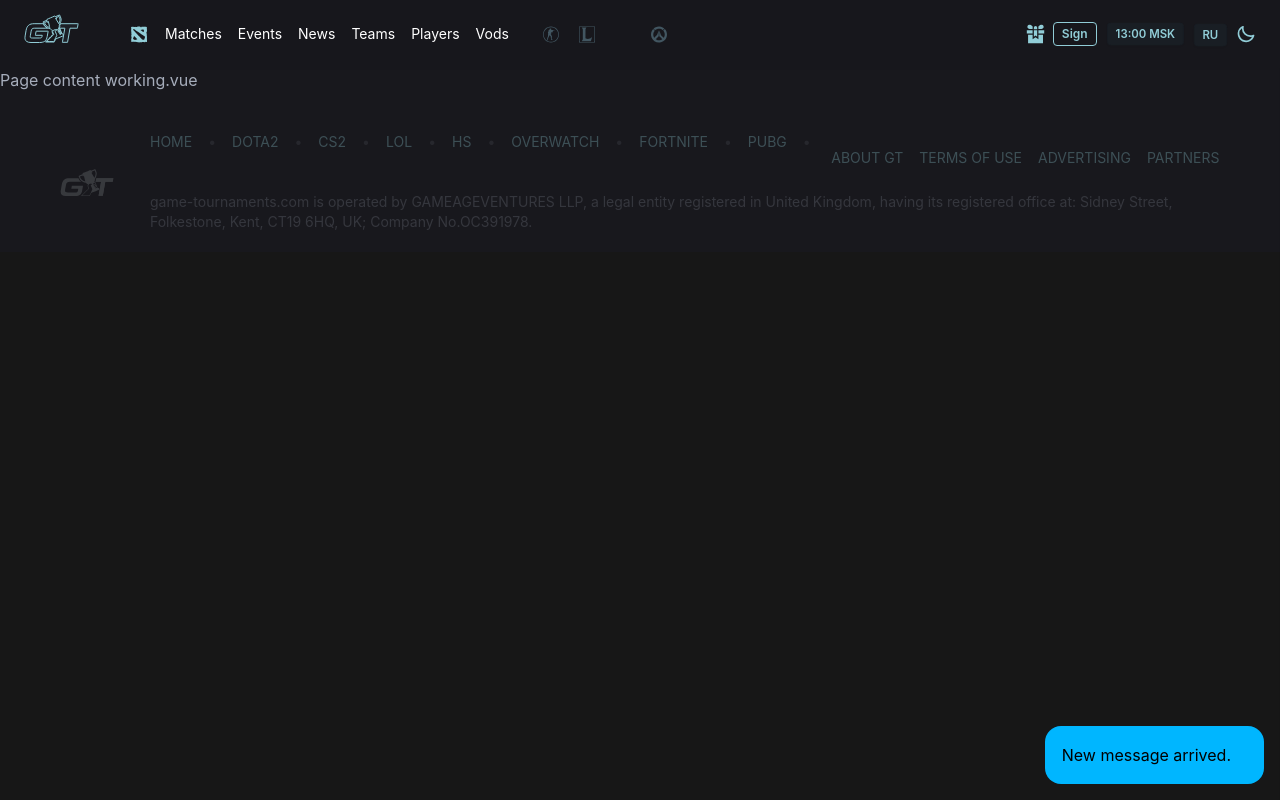
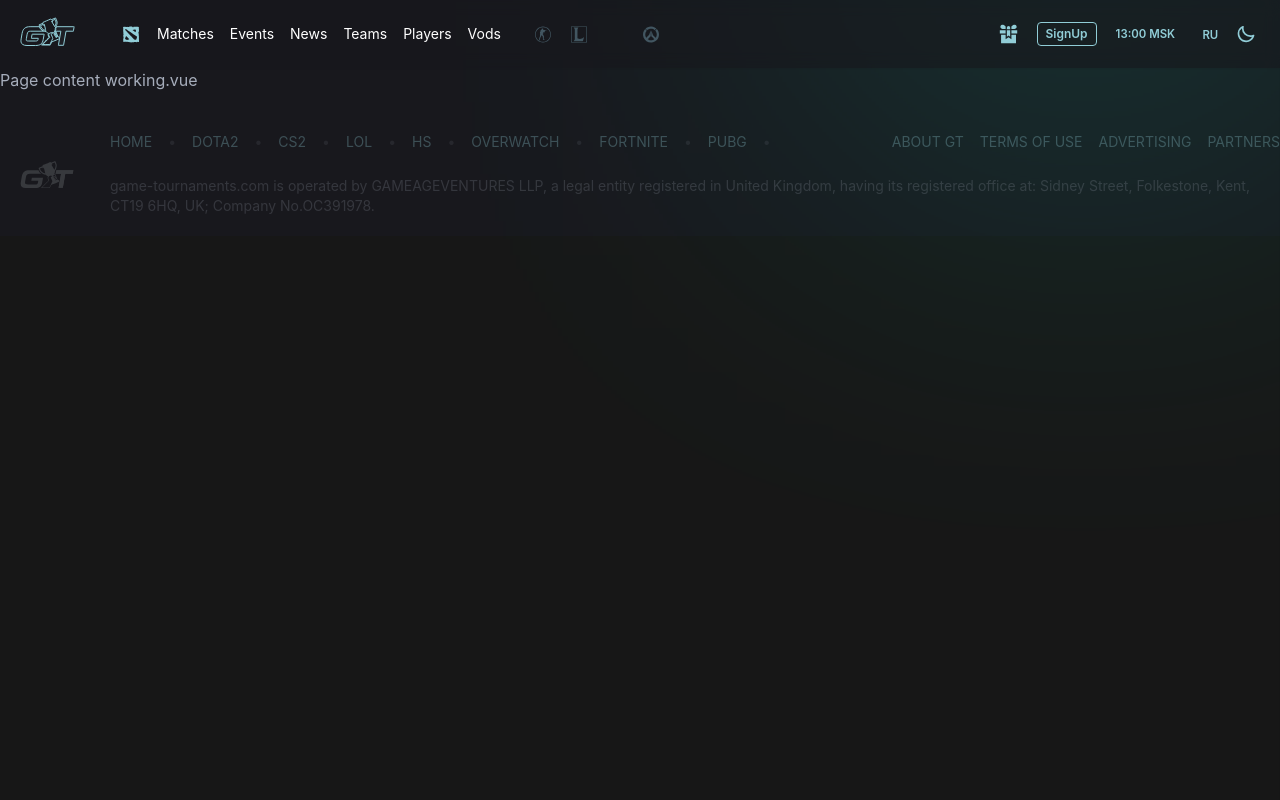
Before and after one commit to kleale/gt2.0_nuxt, a Nuxt app: page /working in a window 1280 px wide. Built offline with nearby package versions, Linux system fonts and the light colour scheme.

Commit message:
main page fixes

```diff
--- a/app.vue
+++ b/app.vue
@@ -2,11 +2,6 @@
   <NuxtLayout data-theme="gtTheme">
     <NuxtPage/>
     <AppFooter />
+
   </NuxtLayout>
-
-  <div class="toast">
-    <div class="alert alert-info">
-      <span>New message arrived.</span>
-    </div>
-  </div>
 </template>
--- a/assets/css/main.css
+++ b/assets/css/main.css
@@ -6,21 +6,21 @@
   background: #171717;
 }
 body{
-  background: #171717;
-
+  position: relative;
   /* background: url('~/assets/img/bg.jpg') 0% 50% repeat #171717; */
-  /*
   &:before{
     content: "";
     display: block;
-    width: 2890px;
-    height: 1890px;
-    background: radial-gradient(circle, rgba(158,17,245,0.13491334033613445) 0%, rgba(158,17,245,0) 41%);
-    bottom:-1300px;
-    right: 50%;
-    margin-right: -1500px;
+    width: 390px;
+    height: 390px;
+    /* background: radial-gradient(circle, rgba(158,17,245,0.13491334033613445) 0%, rgba(158,17,245,0) 41%); */
+    top:-300px;
+    right: 0;
     position: absolute;
-  } */
+    background: #11F5CC;
+    filter: blur(200px);
+    opacity: .3;
+  }
 }
 
 [data-theme] {
--- a/components/AppFooter.vue
+++ b/components/AppFooter.vue
@@ -1,5 +1,5 @@
 <template>
-  <footer class="footer px-10 pt-10 pb-5 text-base-content flex flex-col lg:flex-row w-full max-w-7xl">
+  <footer class="footer px-10 md:px-0 pt-10 pb-5 text-base-content flex flex-col lg:flex-row w-full max-w-7xl">
     <div class="px-5 opacity-30 self-center">
       <svg width="54" height="28" viewBox="0 0 54 28" fill="none" xmlns="http://www.w3.org/2000/svg">
         <path d="M23.0136 17.6855L22.1771 22.3779C21.442 26.6137 19.3381 28.0087 14.8004 28.0087H6.28277C2.60729 28.0087 0.680664 26.7404 0.680664 23.6964C0.680664 23.1895 0.757121 22.606 0.857989 21.9973L1.7962 16.5946C2.63263 11.8768 4.83791 10.203 9.42627 10.203H18.486C18.6435 10.6832 18.8991 11.4197 19.3731 12.0524C20.0759 12.9921 21.2362 13.7032 21.2362 13.7032H9.95871C7.42364 13.7032 6.38456 14.4894 5.92766 17.1274L5.1419 21.5917C5.0659 22.0733 5.0157 22.4793 5.0157 22.8342C5.0157 24.1785 5.75079 24.5085 7.98141 24.5085H14.9017C17.0057 24.5085 17.6896 23.9504 17.9181 22.6821L18.2479 20.8055H11.3022L11.86 17.6855H23.0136Z" fill="#808689" />
@@ -23,7 +23,7 @@
             </template>
           </nav>
 
-        <nav class="text-center pt-4 md:pt-4  md:flex md:flex-row md:grow justify-center lg:flex-row lg:justify-start gap-4 border-t border-secondary md:border-t-0 ">
+        <nav class="text-center pt-4 md:pt-0 md:justify-end md:flex md:flex-row md:grow justify-center lg:flex-row gap-4 border-t border-secondary md:border-t-0 ">
           <template v-for="item in subnavigation">
             <a class="inline-flex p-2 md:p-0 link link-hover text-primary opacity-30 hover:opacity-100">{{ item.name }}</a>
             <!-- <span class="opacity-10 hidden lg:inline">•</span> -->
--- a/components/AppHeader.vue
+++ b/components/AppHeader.vue
@@ -1,10 +1,10 @@
 <template>
-  <header class="navbar text-primary sticky top-0 z-30 bg-base-100 bg-opacity-60 backdrop-blur transition-shadow duration-100 [transform:translate3d(0,0,0)]
-  shadow-sm">
+  <header class="navbar flex justify-center text-primary sticky top-0 z-30 bg-base-100 bg-opacity-60 backdrop-blur transition-shadow duration-100 [transform:translate3d(0,0,0)] shadow-sm">
+    <div class="flex w-full max-w-7xl self-center">
       <div class="navbar-start lg:w-auto">
-      <a href="/" class="px-3 lg:px-4 logo">
+        <a href="/" class="px-3 h-8 logo flex">
           <!-- <img class="h-8 w-auto" :src="GTlogo" alt="GTlogo" /> -->
-        <GTlogo2 class="h-8 w-auto" alt="GTlogo" :fontControlled="false" />
+          <GTlogo2 class="w-17" alt="GTlogo" :fontControlled="false" />
         </a>
       </div>
       <div class="navbar-center hidden lg:flex lg:grow">
@@ -32,12 +32,12 @@
           </li>
         </ul>
       </div>
-    <div class="navbar-end gap-2 lg:w-auto px-3 lg:px-4">
-      <a href="/">
+      <div class="navbar-end gap-2 lg:flex lg:w-auto px-3 lg:px-4 items-center">
+        <a href="#" class="btn btn-sm btn-ghost btn-circle mr-1 text-primary hover:bg-primary hover:text-black">
           <!-- <img class="h-6 w-auto" :src="Gift" alt="Gift" /> -->
           <Gift class="h-5 w-auto" alt="Gift" :fontControlled="false" />
         </a>
-      <button class="btn btn-xs rounded text-primary btn-outline hover:bg-primary hover:border-primary" v-if="!sign" @click="onSign">Sign</button>
+        <button class="btn btn-xs rounded text-primary btn-outline hover:bg-primary hover:border-primary" v-if="!sign" @click="onSign">SignUp</button>
         <div class="dropdown dropdown-end" v-if="sign">
           <div tabindex="0" role="button" class="btn btn-ghost btn-circle avatar">
             <div class="w-8 rounded-full">
@@ -61,10 +61,10 @@
             <li><a>Logout</a></li>
           </ul>
         </div>
-      <button class="btn btn-xs hidden lg:block text-primary rounded hover:bg-primary hover:border-primary hover:text-black">13:00 MSK</button>
+        <button class="btn btn-xs btn-ghost hidden lg:block text-primary rounded hover:bg-primary hover:border-primary hover:text-black">13:00 MSK</button>
 
         <div class="dropdown dropdown-end hidden lg:block rounded">
-        <div tabindex="0" role="button" class="btn btn-xs text-primary rounded hover:bg-primary hover:border-primary hover:text-black">RU</div>
+          <div tabindex="0" role="button" class="btn btn-xs btn-ghost text-primary rounded hover:bg-primary hover:border-primary hover:text-black">RU</div>
           <ul tabindex="0" class="dropdown-content z-[1] menu p-2 shadow bg-base-100 rounded-box w-22">
             <li><a>Ru</a></li>
             <li><a>En</a></li>
@@ -75,13 +75,14 @@
           <!-- this hidden checkbox controls the state -->
           <input id="swap" type="checkbox" class="theme-controller" value="synthwave" />
           <!-- sun icon -->
-        <svg id="sun"  class="swap-on fill-current w-5 h-5" xmlns="http://www.w3.org/2000/svg" viewBox="0 0 24 24"><path d="M5.64,17l-.71.71a1,1,0,0,0,0,1.41,1,1,0,0,0,1.41,0l.71-.71A1,1,0,0,0,5.64,17ZM5,12a1,1,0,0,0-1-1H3a1,1,0,0,0,0,2H4A1,1,0,0,0,5,12Zm7-7a1,1,0,0,0,1-1V3a1,1,0,0,0-2,0V4A1,1,0,0,0,12,5ZM5.64,7.05a1,1,0,0,0,.7.29,1,1,0,0,0,.71-.29,1,1,0,0,0,0-1.41l-.71-.71A1,1,0,0,0,4.93,6.34Zm12,.29a1,1,0,0,0,.7-.29l.71-.71a1,1,0,1,0-1.41-1.41L17,5.64a1,1,0,0,0,0,1.41A1,1,0,0,0,17.66,7.34ZM21,11H20a1,1,0,0,0,0,2h1a1,1,0,0,0,0-2Zm-9,8a1,1,0,0,0-1,1v1a1,1,0,0,0,2,0V20A1,1,0,0,0,12,19ZM18.36,17A1,1,0,0,0,17,18.36l.71.71a1,1,0,0,0,1.41,0,1,1,0,0,0,0-1.41ZM12,6.5A5.5,5.5,0,1,0,17.5,12,5.51,5.51,0,0,0,12,6.5Zm0,9A3.5,3.5,0,1,1,15.5,12,3.5,3.5,0,0,1,12,15.5Z" /></svg>
+          <svg id="sun" class="swap-on fill-current w-5 h-5" xmlns="http://www.w3.org/2000/svg" viewBox="0 0 24 24"><path d="M5.64,17l-.71.71a1,1,0,0,0,0,1.41,1,1,0,0,0,1.41,0l.71-.71A1,1,0,0,0,5.64,17ZM5,12a1,1,0,0,0-1-1H3a1,1,0,0,0,0,2H4A1,1,0,0,0,5,12Zm7-7a1,1,0,0,0,1-1V3a1,1,0,0,0-2,0V4A1,1,0,0,0,12,5ZM5.64,7.05a1,1,0,0,0,.7.29,1,1,0,0,0,.71-.29,1,1,0,0,0,0-1.41l-.71-.71A1,1,0,0,0,4.93,6.34Zm12,.29a1,1,0,0,0,.7-.29l.71-.71a1,1,0,1,0-1.41-1.41L17,5.64a1,1,0,0,0,0,1.41A1,1,0,0,0,17.66,7.34ZM21,11H20a1,1,0,0,0,0,2h1a1,1,0,0,0,0-2Zm-9,8a1,1,0,0,0-1,1v1a1,1,0,0,0,2,0V20A1,1,0,0,0,12,19ZM18.36,17A1,1,0,0,0,17,18.36l.71.71a1,1,0,0,0,1.41,0,1,1,0,0,0,0-1.41ZM12,6.5A5.5,5.5,0,1,0,17.5,12,5.51,5.51,0,0,0,12,6.5Zm0,9A3.5,3.5,0,1,1,15.5,12,3.5,3.5,0,0,1,12,15.5Z" /></svg>
           <!-- moon icon -->
           <svg id="moon" class="swap-off fill-current w-5 h-5" xmlns="http://www.w3.org/2000/svg" viewBox="0 0 24 24"><path d="M21.64,13a1,1,0,0,0-1.05-.14,8.05,8.05,0,0,1-3.37.73A8.15,8.15,0,0,1,9.08,5.49a8.59,8.59,0,0,1,.25-2A1,1,0,0,0,8,2.36,10.14,10.14,0,1,0,22,14.05,1,1,0,0,0,21.64,13Zm-9.5,6.69A8.14,8.14,0,0,1,7.08,5.22v.27A10.15,10.15,0,0,0,17.22,15.63a9.79,9.79,0,0,0,2.1-.22A8.11,8.11,0,0,1,12.14,19.73Z" /></svg>
         </label>
         <label for="my-drawer" class="btn text-primary lg:hidden btn-xs rounded">
           <svg xmlns="http://www.w3.org/2000/svg" class="h-5 w-5" fill="none" viewBox="0 0 24 24" stroke="currentColor"><path stroke-linecap="round" stroke-linejoin="round" stroke-width="2" d="M4 6h16M4 12h8m-8 6h16" /></svg>
         </label>
+      </div>
     </div>
   </header>
 </template>
@@ -152,7 +153,7 @@ const navigation = [
 <style scoped>
 .navbar-start {
   .logo {
-    margin-top: -10px;
+    margin-top: -4px;
   }
 }
 
--- a/layouts/default.vue
+++ b/layouts/default.vue
@@ -19,11 +19,11 @@
 
 <script setup lang="ts">
 useHead({
-  bodyAttrs: {
-    class: 'h-full',
-  },
-  htmlAttrs: {
-    class: 'h-full',
-  },
+  // bodyAttrs: {
+  //   class: 'h-full',
+  // },
+  // htmlAttrs: {
+  //   class: 'h-full',
+  // },
 });
 </script>
```
Lines whose indentation alone changed are shown as unchanged.
